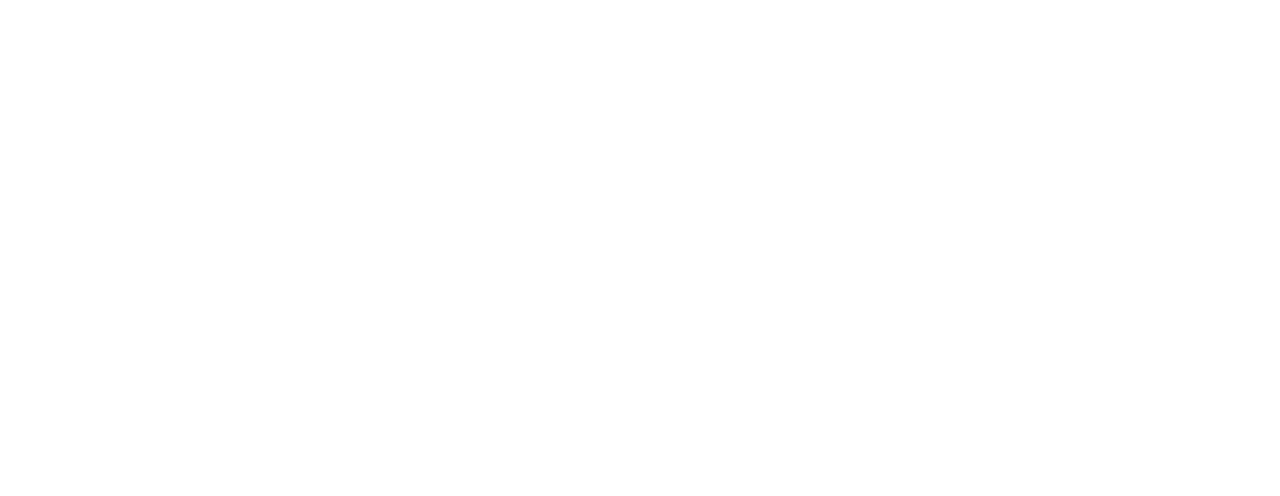
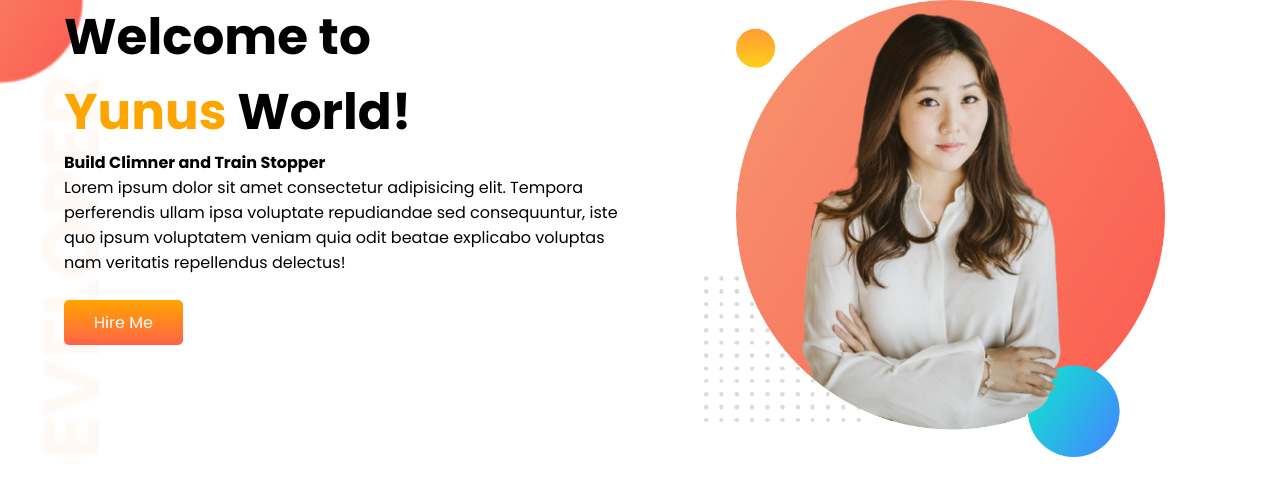
Before and after one commit to YunusAPolash/developer-portfolio, a plain HTML site: page index.html in a window 1280 px wide. Drawn offline with Linux system fonts and the light colour scheme.

Commit message:
Top banner added

```diff
--- a/index.html
+++ b/index.html
@@ -5,7 +5,32 @@
     <meta http-equiv="X-UA-Compatible" content="IE=edge" />
     <meta name="viewport" content="width=device-width, initial-scale=1.0" />
     <title>Yunus Portfolio</title>
+    <link rel="preconnect" href="https://fonts.googleapis.com" />
+    <link rel="preconnect" href="https://fonts.gstatic.com" crossorigin />
+    <link
+      href="https://fonts.googleapis.com/css2?family=Karla:wght@200&family=Poppins:ital,wght@0,100;0,200;0,300;0,400;0,500;0,600;0,700;0,800;0,900;1,100;1,200;1,300;1,400;1,500;1,600;1,700;1,800;1,900&display=swap"
+      rel="stylesheet"
+    />
     <link rel="stylesheet" href="style.css" />
   </head>
-  <body></body>
+  <body>
+    <section class="top-banner">
+      <div class="half-width">
+        <h1>Welcome to</h1>
+        <h1><span class="text-orange">Yunus</span> World!</h1>
+        <h4>Build Climner and Train Stopper</h4>
+        <p>
+          Lorem ipsum dolor sit amet consectetur adipisicing elit. Tempora
+          perferendis ullam ipsa voluptate repudiandae sed consequuntur, iste
+          quo ipsum voluptatem veniam quia odit beatae explicabo voluptas nam
+          veritatis repellendus delectus!
+        </p>
+        <br />
+        <a href="" class="link-btn" target="_blank">Hire Me</a>
+      </div>
+      <div class="half-width">
+        <img src="images/my-img-banner.png" alt="" />
+      </div>
+    </section>
+  </body>
 </html>
--- a/style.css
+++ b/style.css
@@ -0,0 +1,40 @@
+* {
+  margin: 0;
+  padding: 0;
+}
+body {
+  font-family: "Poppins", sans-serif;
+}
+h1 {
+  font-size: 50px;
+}
+
+.text-orange {
+  color: orange;
+}
+
+section {
+  display: flex;
+}
+.half-width {
+  width: 50%;
+  padding-left: 5%;
+}
+.half-width img {
+  width: 80%;
+}
+
+.link-btn {
+  display: inline-block;
+  background-image: linear-gradient(orange, tomato);
+  padding: 10px 30px;
+  color: #fff;
+  text-decoration: none;
+  border-radius: 5px;
+}
+.top-banner {
+  background-image: url(/images/top-banner.png);
+  background-repeat: no-repeat;
+  background-size: cover;
+  background-position: top left;
+}
```
Also changed, not shown: images/dream-bg.png (added), images/exp-bg.png (added), images/jhankar.png (added), images/jhankar2.png (added), images/my-bg.png (added), images/my-bg2.png (added), images/my-img-banner.png (added), images/top-banner.png (added), 7 other files.
